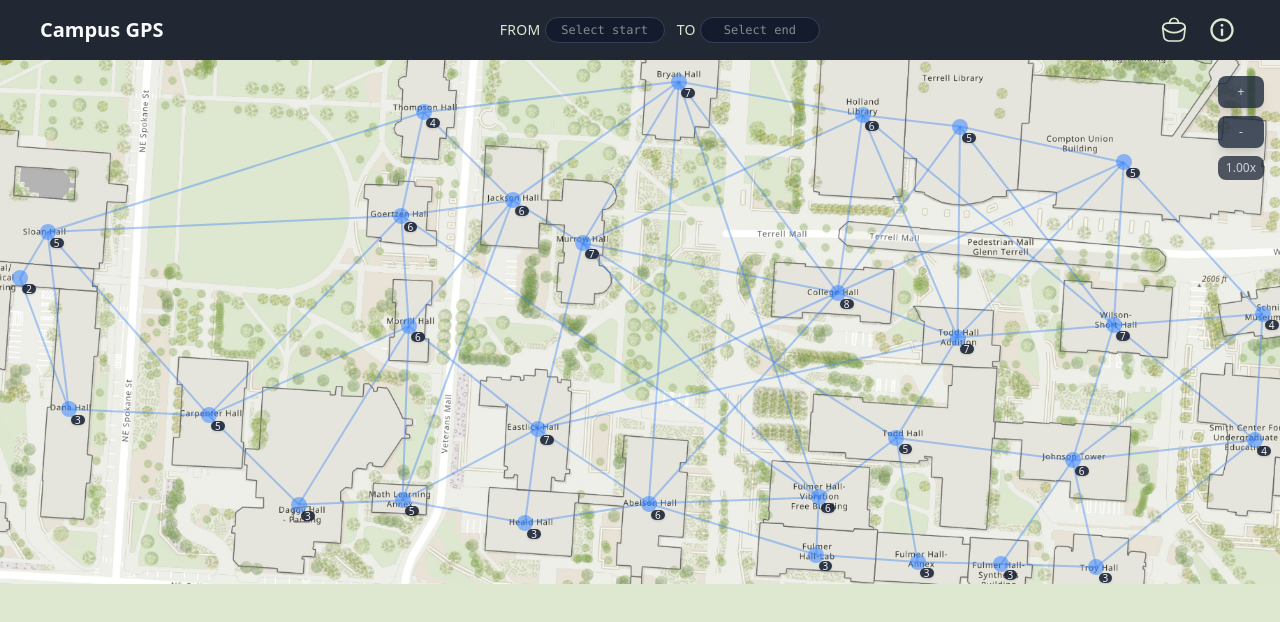
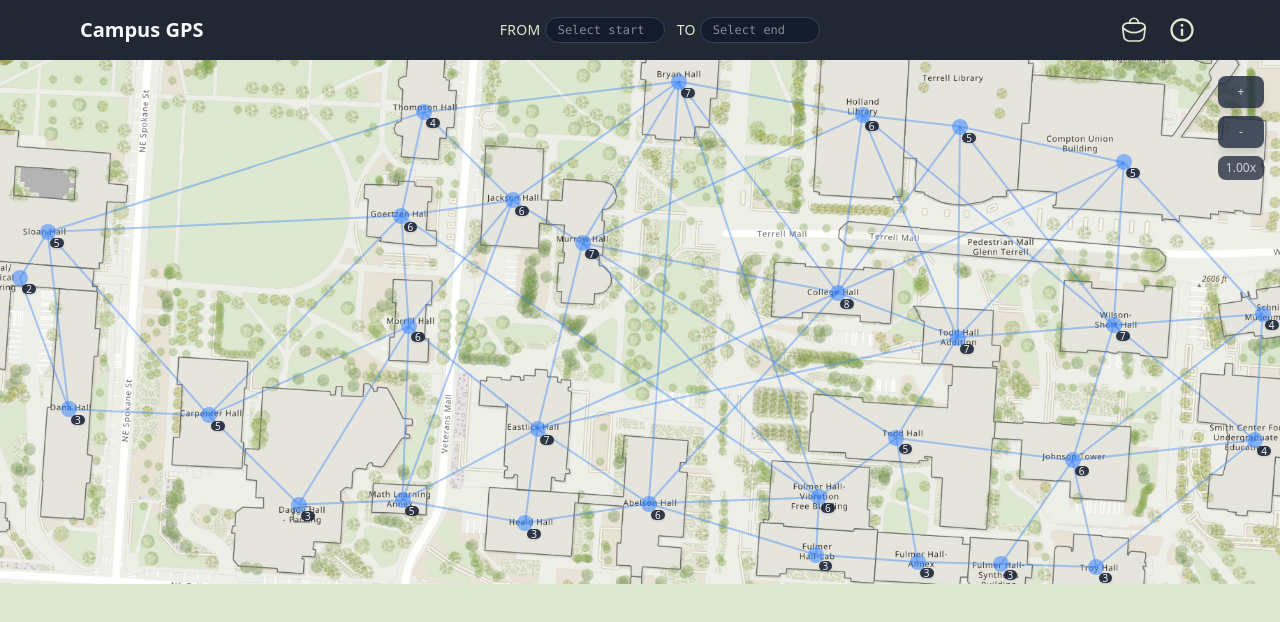
Before and after one commit to Jack-Underhill/WSU-GPS, a React (Vite) app: page / in a window 1280 px wide. Shown: the top 622 px of the page. Built offline with nearby package versions, Linux system fonts and the light colour scheme.

Commit message:
Synced Vertex hover bounds with its highlight edges bounds

```diff
--- a/src/components/Navbar.jsx
+++ b/src/components/Navbar.jsx
@@ -46,7 +46,7 @@ function Navbar({
         relative z-40
         flex flex-wrap items-center
         gap-x-6 gap-y-2
-        px-4 md:px-10 py-3
+        px-4 sm:px-10 lg:px-15 xl:px-20 2xl:px-30 py-3
         justify-between
         bg-slate-950/85 backdrop-blur
       "
--- a/src/components/RouteSearchInput.jsx
+++ b/src/components/RouteSearchInput.jsx
@@ -67,7 +67,7 @@ function RouteSearchInput({
             bg-slate-900/80
             focus:border-[#DEE8D0] focus:ring-2 focus:ring-[#DEE8D0]/60
             outline-none ring-0
-            text-center font-mono text-slate-50
+            text-left font-mono text-slate-50
             text-xs md:text-xs"
         />
 
--- a/src/components/VertexNode.jsx
+++ b/src/components/VertexNode.jsx
@@ -57,17 +57,14 @@ export default function VertexNode({
       'bg-rose-400 ring-2 ring-rose-300 ' +
       'hover:bg-rose-500 hover:ring-rose-400';
   } else if (isTraversalActive) {
-    // Current vertex whose edges are being tested
     colorClasses =
       'bg-violet-400 ring-2 ring-violet-300 ' +
       'hover:bg-violet-500 hover:ring-violet-400';
   } else if (isOnPath) {
-    // Final shortest-path vertex
     colorClasses =
       'bg-amber-400 ring-2 ring-amber-300 ' +
       'hover:bg-amber-500 hover:ring-amber-400';
   } else if (isTraversalVisited) {
-    // Visited during traversal (but not the current or final-path node)
     colorClasses =
       'bg-violet-300/80 ring-2 ring-violet-200 ' +
       'hover:bg-violet-400 hover:ring-violet-300';
@@ -81,15 +78,15 @@ export default function VertexNode({
     <div
       className="absolute"
       style={{ left: x, top: y }}
-      onMouseDown={handleMouseDown}
-      onClick={handleClick}
-      onMouseEnter={handleMouseEnter}
-      onMouseLeave={handleMouseLeave}
     >
       <div className="relative -translate-x-1/2 -translate-y-1/2">
         <div
           className={`${dotClassesBase} ${colorClasses}`}
           title={`${id} (${name})`}
+          onMouseDown={handleMouseDown}
+          onClick={handleClick}
+          onMouseEnter={handleMouseEnter}
+          onMouseLeave={handleMouseLeave}
         />
 
         {typeof degree === 'number' && (
```
